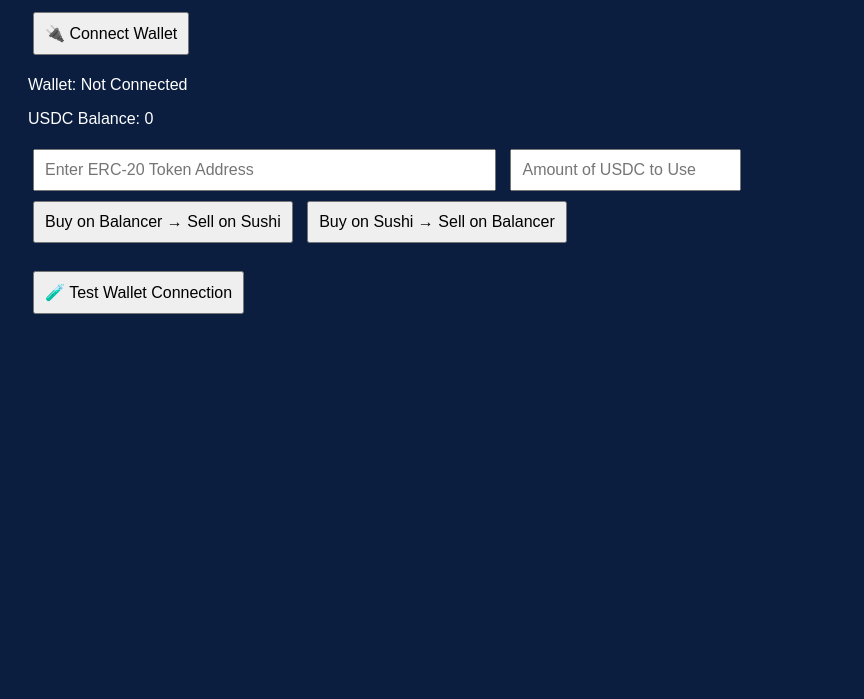
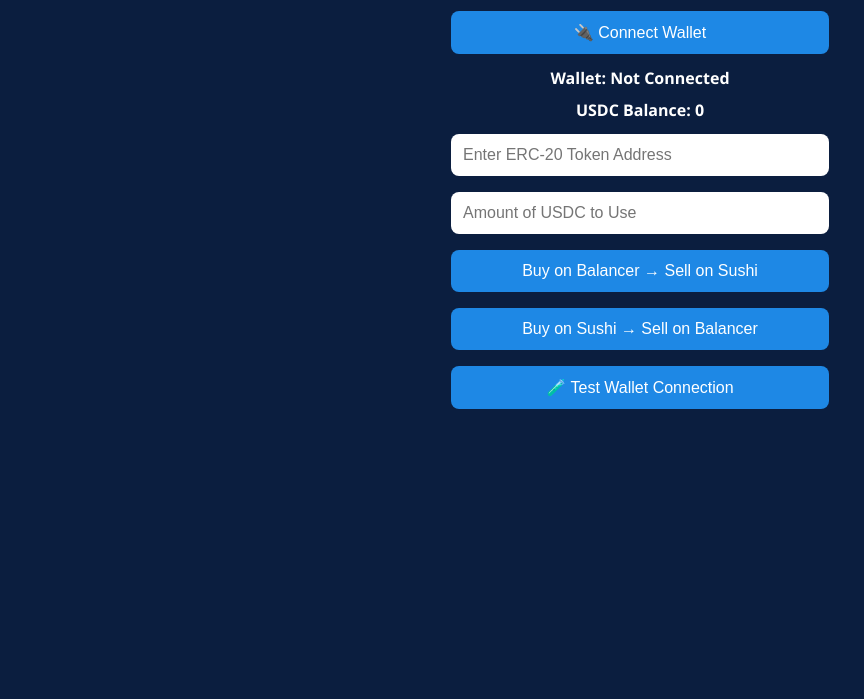
Before and after one commit to fclmail/buysellnoapi, a plain HTML site: page index.html in a window 1280 px wide. Shown: the part 101-800 px from the top of the page, without its empty margins (0-864 px from the left). Drawn offline with Linux system fonts and the light colour scheme.

Commit message:
Update index.html

```diff
--- a/index.html
+++ b/index.html
@@ -1,20 +1,64 @@
 <!DOCTYPE html>
 <html lang="en">
 <head>
-  <meta charset="UTF-8">
-  <title>Balancer ↔ Sushi Arbitrage</title>
+  <meta charset="UTF-8" />
+  <meta name="viewport" content="width=device-width, initial-scale=1.0" />
+  <title>DEX Arbitrage</title>
   <script src="https://cdn.ethers.io/lib/ethers-5.7.2.umd.min.js"></script>
   <style>
     body {
       background-color: #0b1e3f;
+      color: #fff;
+      font-family: 'Segoe UI', sans-serif;
+      padding: 20px;
+      margin: 0;
+      display: flex;
+      flex-direction: column;
+      align-items: center;
+    }
+
+    h1 {
+      text-align: center;
+      margin-bottom: 20px;
+    }
+
+    input, button {
+      width: 90%;
+      max-width: 400px;
+      padding: 12px;
+      margin: 8px 0;
+      font-size: 16px;
+      border: none;
+      border-radius: 8px;
+      box-sizing: border-box;
+    }
+
+    input {
+      background-color: #fff;
+      color: #000;
+    }
+
+    button {
+      background-color: #1e88e5;
       color: white;
-      font-family: Arial, sans-serif;
-      padding: 20px;
+      cursor: pointer;
     }
-    input, button {
-      padding: 10px;
-      margin: 5px;
-      font-size: 16px;
+
+    button:hover {
+      background-color: #1565c0;
+    }
+
+    #walletAddress, #usdcBalance {
+      margin: 5px 0;
+      font-weight: bold;
+    }
+
+    .section {
+      width: 100%;
+      max-width: 420px;
+      display: flex;
+      flex-direction: column;
+      align-items: center;
     }
   </style>
 </head>
@@ -22,27 +66,25 @@
 
   <h1>Polygon DEX Arbitrage</h1>
 
+  <div class="section">
     <button onclick="connectWallet()">🔌 Connect Wallet</button>
     <p id="walletAddress">Wallet: Not Connected</p>
     <p id="usdcBalance">USDC Balance: 0</p>
 
-  <input id="tokenAddress" placeholder="Enter ERC-20 Token Address" size="45" />
+    <input id="tokenAddress" placeholder="Enter ERC-20 Token Address" />
     <input id="amountIn" placeholder="Amount of USDC to Use" />
-
-  <br>
 
     <button onclick="buyBalancerSellSushi()">Buy on Balancer → Sell on Sushi</button>
     <button onclick="buySushiSellBalancer()">Buy on Sushi → Sell on Balancer</button>
-
-  <br><br>
     <button onclick="testFunction()">🧪 Test Wallet Connection</button>
+  </div>
 
   <script>
     let provider, signer, userAddress;
 
     const usdcAddress = "0x2791Bca1f2de4661ED88A30C99A7a9449Aa84174"; // USDC on Polygon
-    const sushiRouterAddress = "0x1b02da8cb0d097eb8d57a175b88c7d8b47997506"; // SushiSwap Router
-    const balancerVaultAddress = "0xBA12222222228d8Ba445958a75a0704d566BF2C8"; // Balancer Vault
+    const sushiRouterAddress = "0x1b02da8cb0d097eb8d57a175b88c7d8b47997506"; // SushiSwap
+    const balancerVaultAddress = "0xBA12222222228d8Ba445958a75a0704d566BF2C8"; // Balancer
 
     const erc20Abi = [
       "function balanceOf(address) view returns (uint)",
@@ -60,12 +102,24 @@
     ];
 
     async function connectWallet() {
+      if (typeof window.ethereum !== 'undefined') {
+        try {
           provider = new ethers.providers.Web3Provider(window.ethereum);
           await provider.send("eth_requestAccounts", []);
           signer = provider.getSigner();
           userAddress = await signer.getAddress();
           document.getElementById("walletAddress").innerText = `Wallet: ${userAddress}`;
           getUSDCBalance();
+        } catch (err) {
+          console.error("Connection rejected:", err);
+          alert("Wallet connection failed.");
+        }
+      } else {
+        // MetaMask not installed: use mobile deep link
+        const dappUrl = window.location.href.replace(/^https?:\/\//, '');
+        const metamaskDeepLink = `https://metamask.app.link/dapp/${dappUrl}`;
+        window.location.href = metamaskDeepLink;
+      }
     }
 
     async function getUSDCBalance() {
@@ -91,15 +145,15 @@
 
       await approveIfNeeded(usdcAddress, balancerVaultAddress, amount);
 
-      // 🔁 FAKE BALANCER swap - placeholder for working interaction
-      alert("Balancer buy simulated (you would call the Balancer Vault contract here)");
+      // Simulated Balancer buy
+      alert("Simulating: Buy on Balancer");
 
-      // Now approve token for selling on Sushi
+      // Then approve for Sushi and sell
       await approveIfNeeded(tokenAddress, sushiRouterAddress, amount);
-
       const sushiRouter = new ethers.Contract(sushiRouterAddress, sushiRouterAbi, signer);
       const path = [tokenAddress, usdcAddress];
       const deadline = Math.floor(Date.now() / 1000) + 60 * 10;
+
       try {
         const tx = await sushiRouter.swapExactTokensForTokens(
           amount,
@@ -122,7 +176,6 @@
       const amount = ethers.utils.parseUnits(document.getElementById("amountIn").value, 6); // USDC decimals
 
       await approveIfNeeded(usdcAddress, sushiRouterAddress, amount);
-
       const sushiRouter = new ethers.Contract(sushiRouterAddress, sushiRouterAbi, signer);
       const path = [usdcAddress, tokenAddress];
       const deadline = Math.floor(Date.now() / 1000) + 60 * 10;
@@ -143,8 +196,8 @@
         return;
       }
 
-      // 🔁 FAKE BALANCER sell - placeholder
-      alert("Balancer sell simulated (you would call the Balancer Vault here)");
+      // Simulated Balancer sell
+      alert("Simulating: Sell on Balancer");
       getUSDCBalance();
     }
 
@@ -157,6 +210,5 @@
       alert("Connected wallet: " + address);
     }
   </script>
-
 </body>
 </html>
```
Lines whose indentation alone changed are shown as unchanged.
